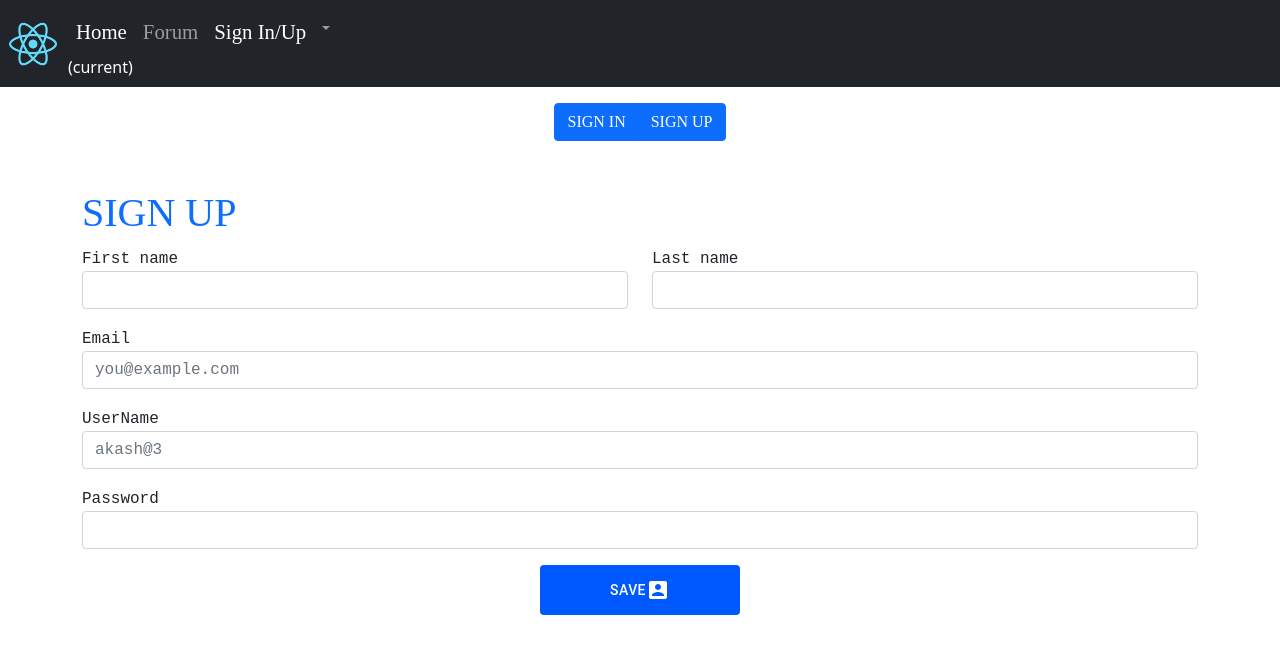
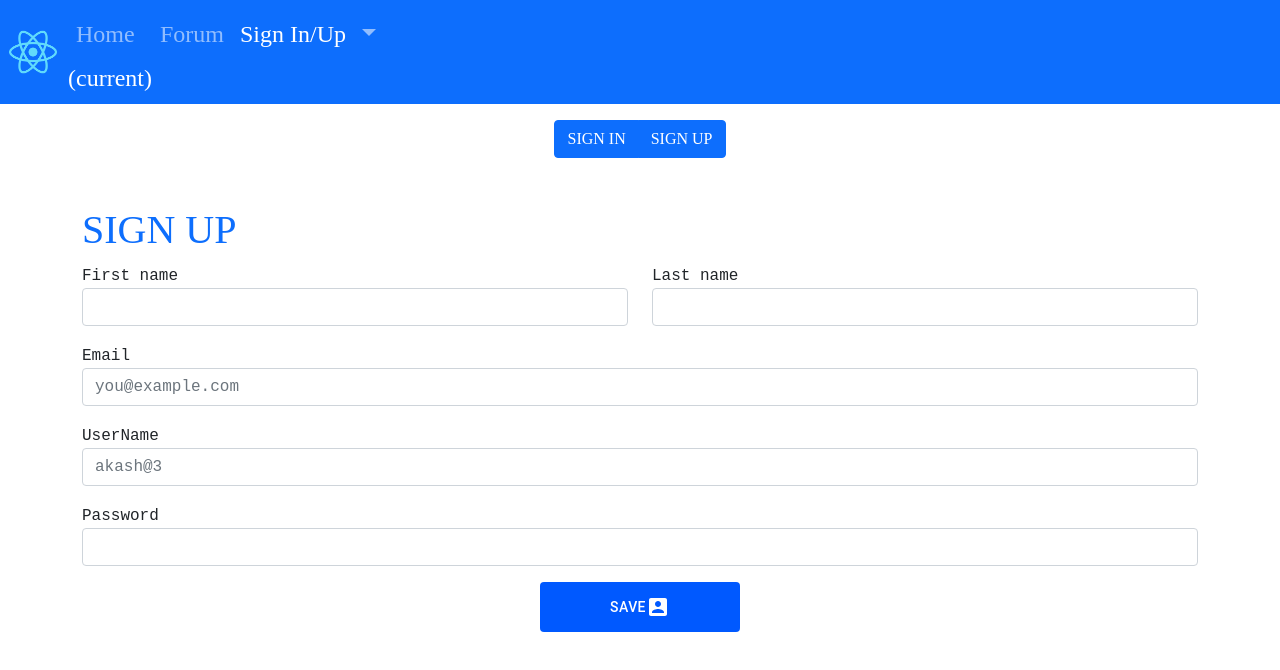
Before and after one commit to akashghadge/Portfolio-Akash-Ghadge, a React (Create React App) app in the folder client/: page /sign in a window 1280 px wide. Shown: the top 670 px of the page. Built offline with nearby package versions, Linux system fonts and the light colour scheme; no server answers.

Commit message:
Navbar optimization done

```diff
--- a/client/src/Components/Navbar/NavBar.jsx
+++ b/client/src/Components/Navbar/NavBar.jsx
@@ -1,26 +1,12 @@
 import React, { useEffect, useState } from "react"
 import { NavLink, useHistory } from "react-router-dom"
-
-// logo
+import "./Navbar.css"
 import logoSrc from "../../Resources/logo192.png"
-
-
-// axios
 import axios from "axios"
 
 const NavBar = () => {
     // sign in and out of the user
     let [user, setUser] = useState(null);
-    // useEffect(() => {
-    //     // fetching current signed in user and if there is no then not updating user
-    //     axios.get("/api/me").then((obj) => {
-    //         if (obj.data[0] != undefined) {
-    //             setUser(obj.data[0].username)
-    //         }
-    //     }).catch((err) => {
-    //         alert(err);
-    //     })
-    // }, [user])
 
     // getting username through jwt
     let history = useHistory();
@@ -44,7 +30,7 @@ const NavBar = () => {
     return (
         <>
             <div className="sticky-top">
-                <nav className="navbar sticky-top px-2 navbar-expand-sm navbar-dark text-white bg-dark" id="navBarCustom" >
+                <nav className="navbar sticky-top px-2 navbar-expand-sm navbar-dark text-white bg-primary" id="navBarCustom" >
                     <img id="logoMenu" src={logoSrc} alt="logo"></img>
                     <button className="navbar-toggler" type="button" data-toggle="collapse" data-target="#navbarsExample09"
                         aria-controls="navbarsExample09" aria-expanded="false" aria-label="Toggle navigation">
@@ -53,15 +39,12 @@ const NavBar = () => {
                     <div className="collapse navbar-collapse font-italic" id="navbarsExample09">
                         <ul className="navbar-nav mr-auto">
                             <li className="nav-item">
-                                <NavLink className="nav-link userName" to="/">Home</NavLink>
+                                <NavLink className="nav-link userName" exact to="/">Home</NavLink>
                                 <span className="sr-only">(current)</span>
                             </li>
                             <li className="nav-item">
                                 <NavLink className="nav-link userName" to="/forum">Forum</NavLink>
                             </li>
-                            {/* <li className="nav-item">
-                                <NavLink className="nav-link userName" to="/projects">Projects</NavLink>
-                            </li> */}
                             {user == null ? (
                                 <li className="nav-item">
                                     <NavLink className="nav-link userName" to="/sign">Sign In/Up</NavLink>
@@ -75,23 +58,16 @@ const NavBar = () => {
                             }
                             <li className="nav-item dropdown">
                                 <a className="nav-link dropdown-toggle" href="#" id="dropdown10" data-toggle="dropdown" aria-haspopup="true" aria-expanded="false">
-                                    {/* <Menu className="userName"></Menu> */}
                                 </a>
                                 <div className="dropdown-menu" aria-labelledby="dropdown10" style={{ padding: "5px" }}>
                                     <NavLink className="nav-link userNameBox" style={{ color: "black" }} to="/contact">Contact Us</NavLink>
                                     <NavLink className="nav-link userNameBox" to="/About" style={{ color: "black" }}>About</NavLink>
-                                    {/* <a className="nav-link" href="#"><Work></Work></a> */}
                                 </div>
                             </li>
                             <li className="nav-item mx-3 text-primary userName">
                                 <h4 className="nav-link">{user}</h4>
                             </li>
                         </ul>
-
-                        {/* <form className="form-inline my-2 my-md-0">
-
-                            <input className="form-control" type="text" placeholder="Search" aria-label="Search"></input>
-                        </form> */}
                     </div>
                 </nav>
             </div>
--- /dev/null
+++ b/client/src/Components/Navbar/Navbar.css
@@ -0,0 +1,30 @@
+#navBarCustom {
+    text-decoration: none;
+    font-family: 'Times New Roman', Times, serif;
+    font-size: 1.5rem;
+}
+
+#logoMenu {
+    width: 50px;
+    height: 50px;
+    min-height: min-content;
+    transition: 1s;
+    margin-right: 10px;
+    transition: all 1.5s;
+}
+
+#logoMenu:hover {
+    transform: rotate(360deg);
+}
+
+.userName,
+.userNameBox {
+    font-style: normal;
+    color: #111;
+}
+
+.userName:hover,
+.userNameBox:hover {
+    text-shadow: 1px 1px 0px black;
+    color: #0f0f0f;
+}
--- a/client/src/index.css
+++ b/client/src/index.css
@@ -1,36 +1,6 @@
 * {
   padding: 0px;
   margin: 0px; }
-
-#navBarCustom {
-  text-decoration: none; }
-
-#logoMenu {
-  width: 50px;
-  height: 50px;
-  min-height: min-content;
-  transition: 1s;
-  margin-right: 10px;
-  transition: all 1.5s; }
-  #logoMenu:hover {
-    transform: rotate(360deg); }
-
-.userName {
-  font-family: 'Times New Roman', Times, serif;
-  font-size: 1.3rem;
-  color: #111; }
-  .userName:hover {
-    text-shadow: 1px 1px 0px black;
-    color: #0f0f0f; }
-
-.userNameBox {
-  font-family: 'Times New Roman', Times, serif;
-  font-size: 1.3rem;
-  color: #252525; }
-  .userNameBox:hover {
-    text-shadow: 1px 1px 0px #3b3b3b;
-    color: black; }
-
 #headingBox {
   width: 100vw;
   height: 100vh;
--- a/client/src/index.js
+++ b/client/src/index.js
@@ -5,7 +5,7 @@ import App from './App';
 
 // bootstrap
 import "../node_modules/bootstrap/dist/css/bootstrap.min.css"
-
+import "../node_modules/bootstrap/dist/js/bootstrap.bundle"
 import { BrowserRouter } from "react-router-dom"
 
 ReactDOM.render(
```
Also changed, not shown: 1 other file (tests, documents, lock files or other folders).
